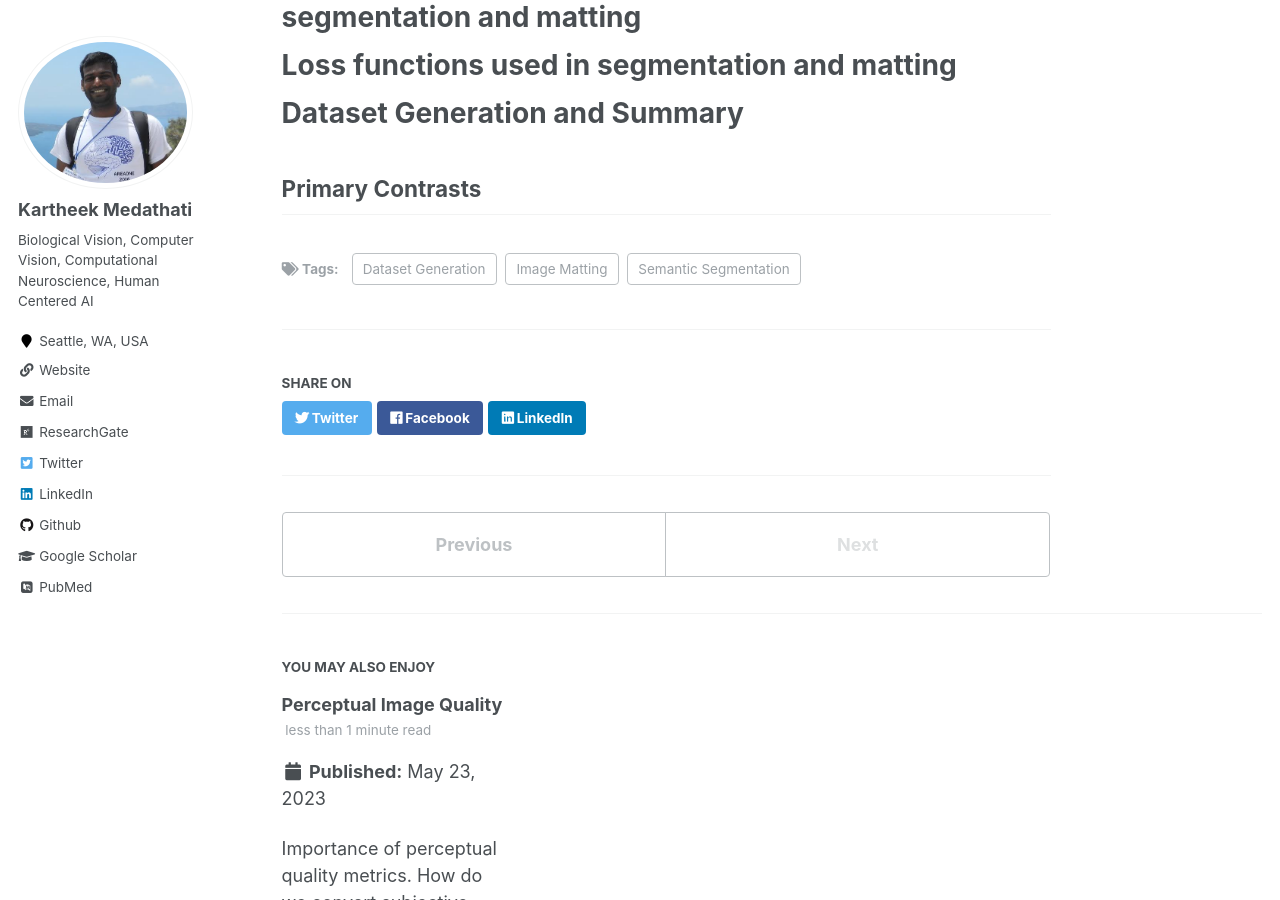
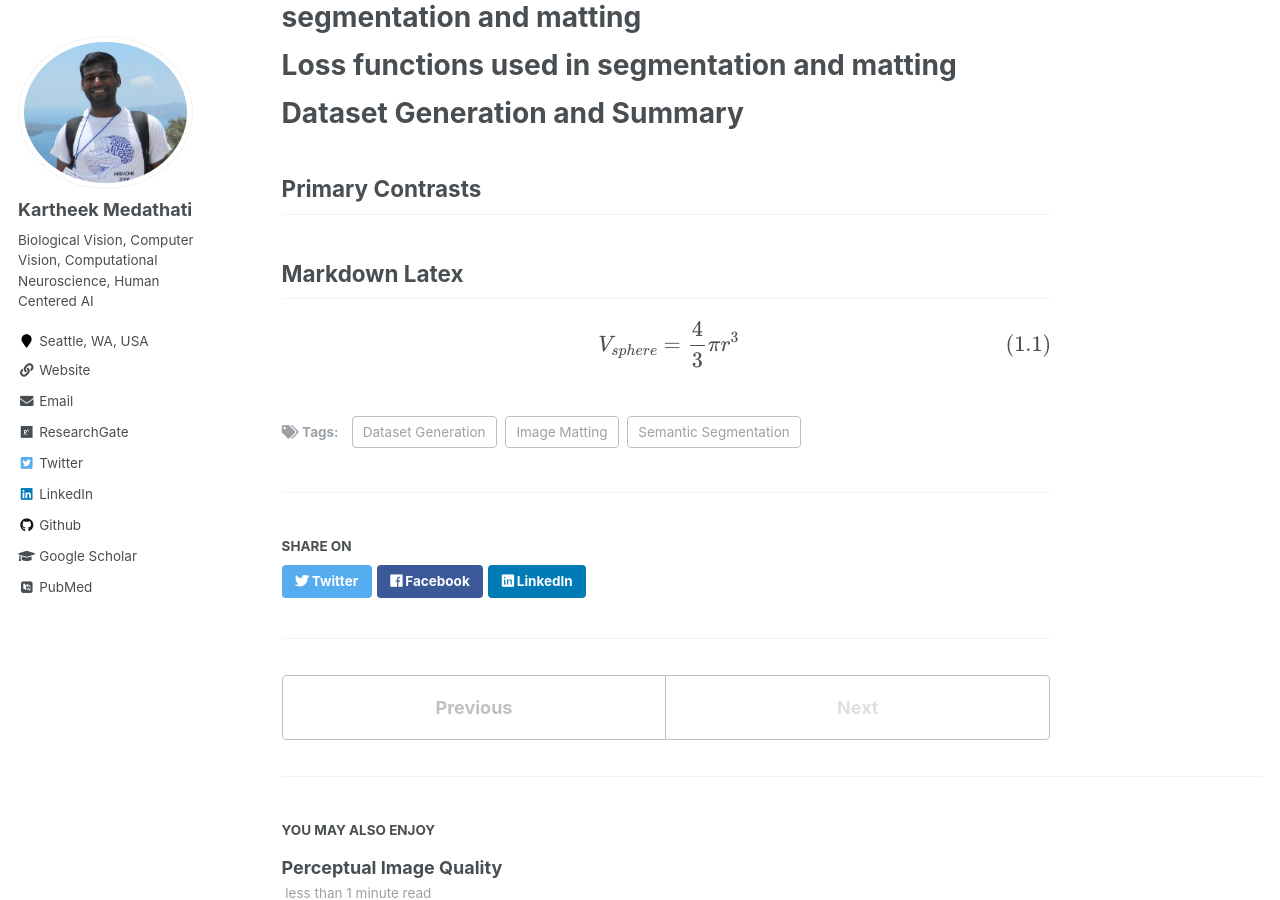
Before and after one commit to kartheekmedathati/kartheekmedathati.github.io, a Jekyll site: the page built from _posts/2023-05-23-blog-post-1.md, in a window 1280 px wide and 900 px high, scrolled down 531 px. Built offline with Jekyll 4.4.1, drawn with Linux system fonts in a browser that asks for light colours; some web fonts are replaced; formulas are drawn with MathJax 3.

Commit message:
Markdown latex test

```diff
--- a/_posts/2023-05-23-blog-post-1.md
+++ b/_posts/2023-05-23-blog-post-1.md
@@ -27,3 +27,13 @@ Dataset Generation and Summary
 
 Primary Contrasts
 ------
+
+Markdown Latex
+------
+
+$$
+\begin{align}
+  \tag{1.1}
+  V_{sphere} = \frac{4}{3}\pi r^3
+\end{align}
+$$
```
